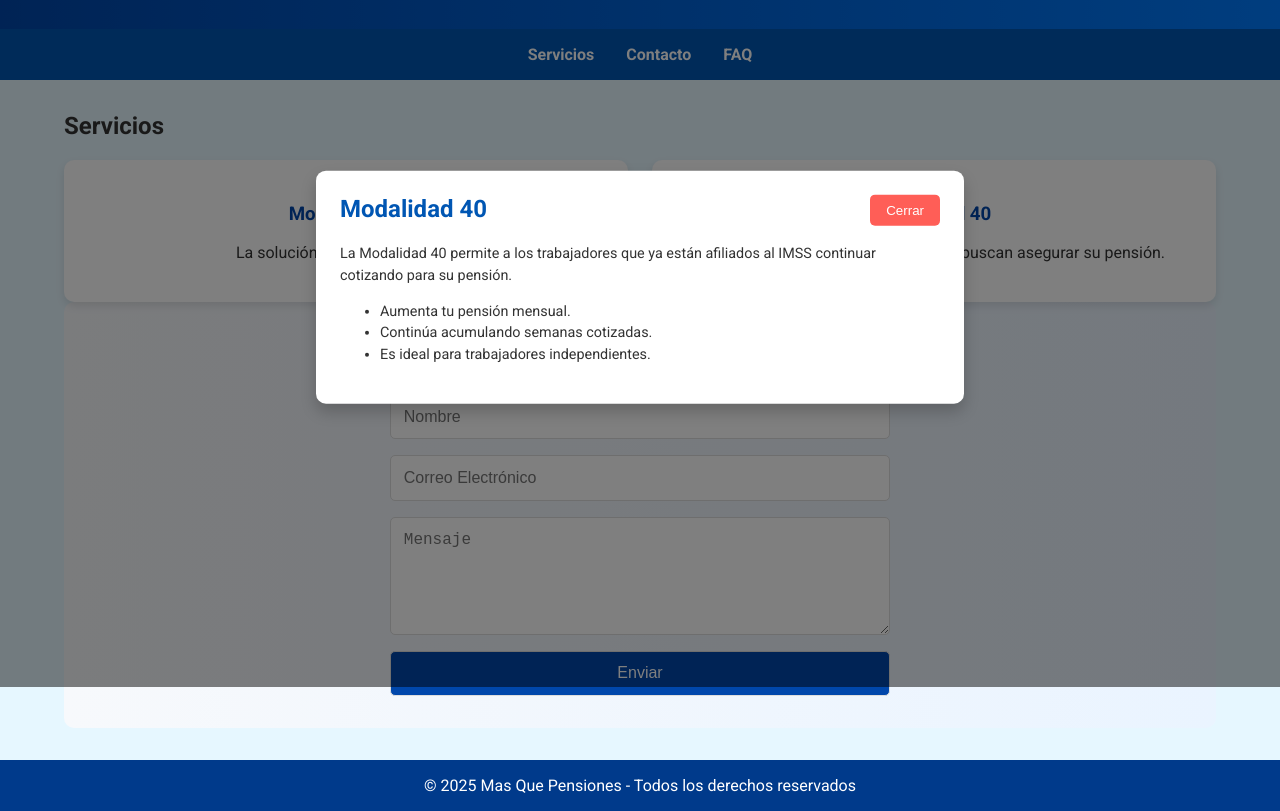
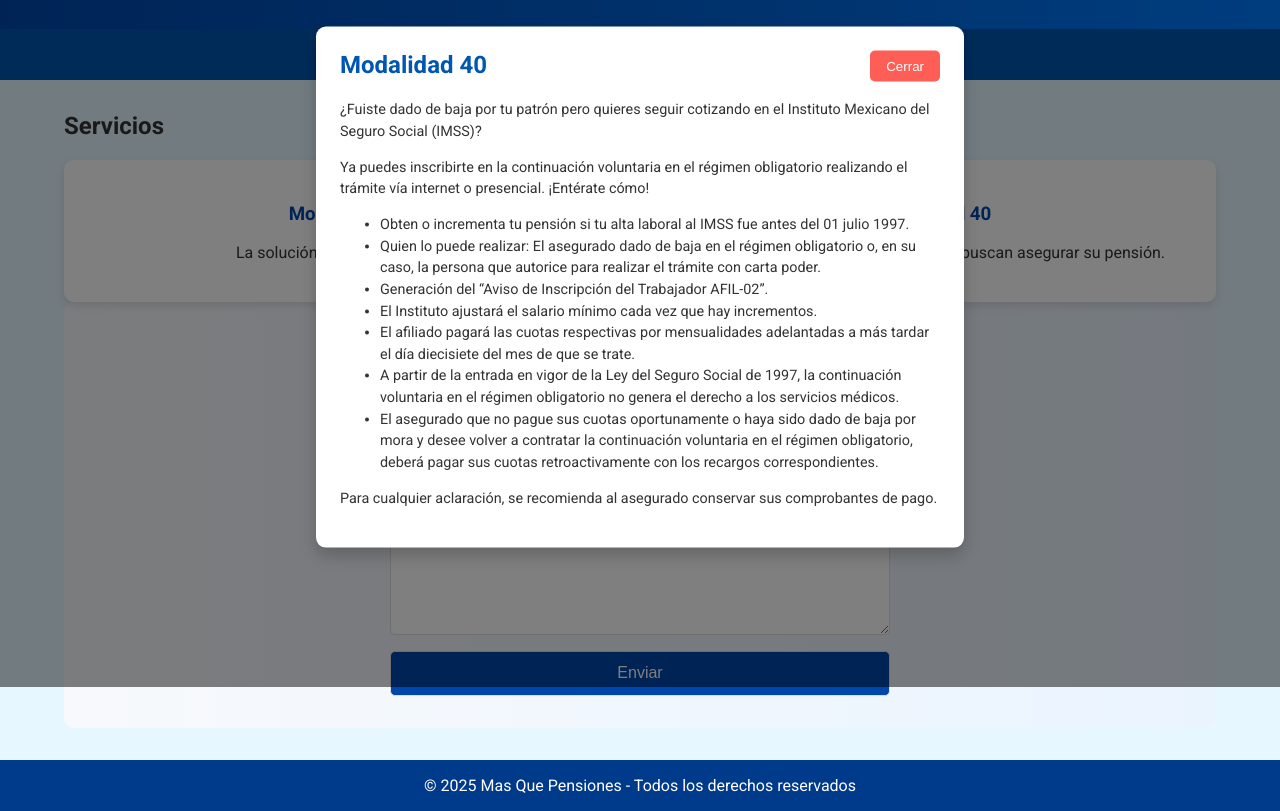
Before and after one commit to Tyenaa/MasQuePensiones, a plain HTML site: page index.html in a window 1280 px wide. Both pictures are taken after a click on the element 934 px from the left and 344 px from the top of the page. Shown: the part 113-924 px from the top of the page. Drawn offline with Linux system fonts and the light colour scheme.

Commit message:
Add files via upload

```diff
--- a/index.html
+++ b/index.html
@@ -255,12 +255,18 @@
             <button class="close-btn">Cerrar</button>
             <h2>Modalidad 40</h2>
             <div class="content">
-                <p>La Modalidad 40 permite a los trabajadores que ya están afiliados al IMSS continuar cotizando para su pensión.</p>
+                <p>¿Fuiste dado de baja por tu patrón pero quieres seguir cotizando en el Instituto Mexicano del Seguro Social (IMSS)?</p>
+                <p>Ya puedes inscribirte en la continuación voluntaria en el régimen obligatorio realizando el trámite vía internet o presencial. ¡Entérate cómo!</p>
                 <ul>
-                    <li>Aumenta tu pensión mensual.</li>
-                    <li>Continúa acumulando semanas cotizadas.</li>
-                    <li>Es ideal para trabajadores independientes.</li>
+                    <li>Obten o incrementa tu pensión si tu alta laboral al IMSS fue antes del 01 julio 1997.</li>
+                    <li>Quien lo puede realizar: El asegurado dado de baja en el régimen obligatorio o, en su caso, la persona que autorice para realizar el trámite con carta poder.</li>
+                    <li>Generación del “Aviso de Inscripción del Trabajador AFIL-02”.</li>
+                    <li>El Instituto ajustará el salario mínimo cada vez que hay incrementos.</li>
+                    <li>El afiliado pagará las cuotas respectivas por mensualidades adelantadas a más tardar el día diecisiete del mes de que se trate.</li>
+                    <li>A partir de la entrada en vigor de la Ley del Seguro Social de 1997, la continuación voluntaria en el régimen obligatorio no genera el derecho a los servicios médicos.</li>
+                    <li>El asegurado que no pague sus cuotas oportunamente o haya sido dado de baja por mora y desee volver a contratar la continuación voluntaria en el régimen obligatorio, deberá pagar sus cuotas retroactivamente con los recargos correspondientes.</li>
                 </ul>
+                <p>Para cualquier aclaración, se recomienda al asegurado conservar sus comprobantes de pago.</p>
             </div>
         </div>
 
```
